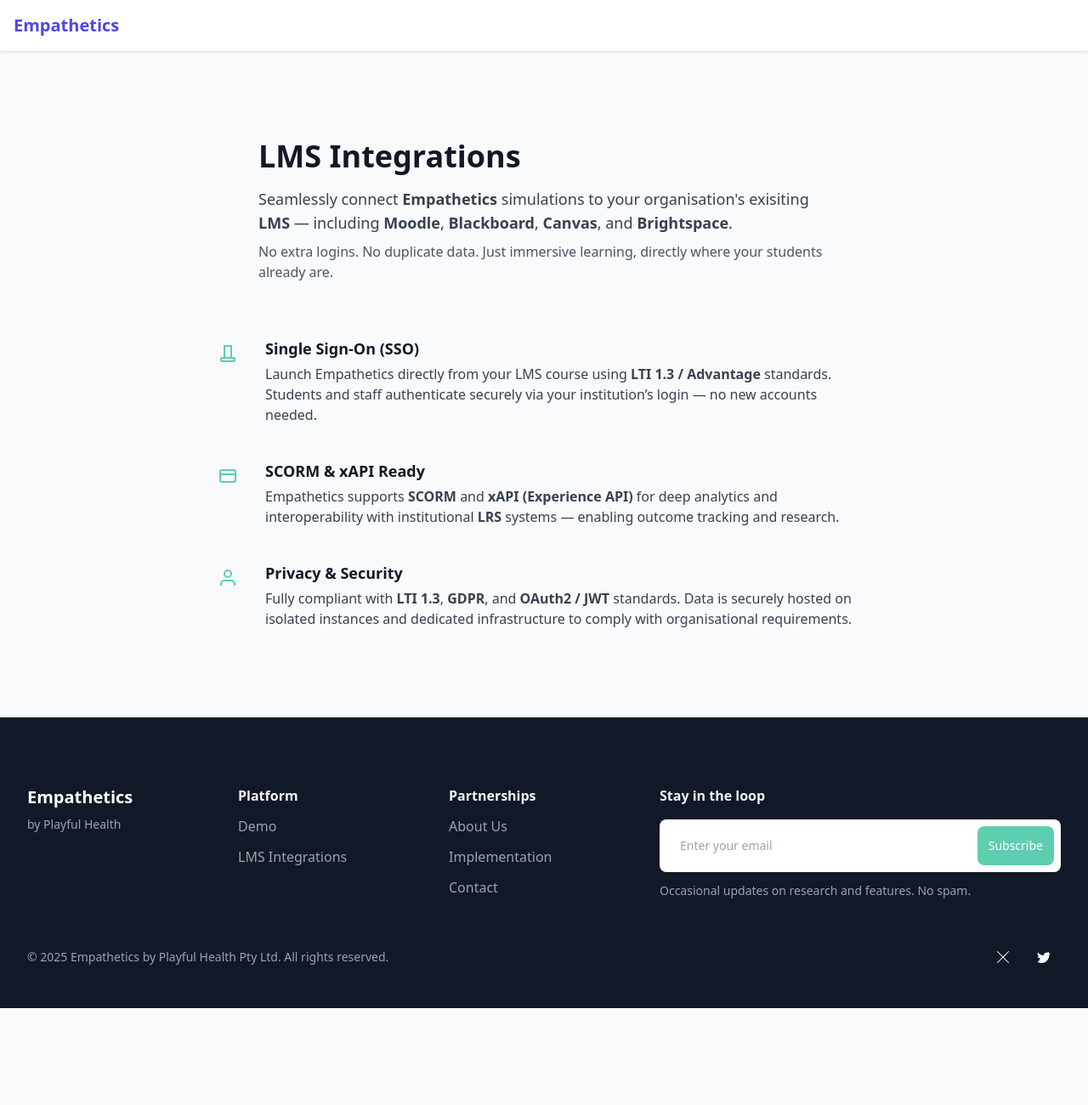
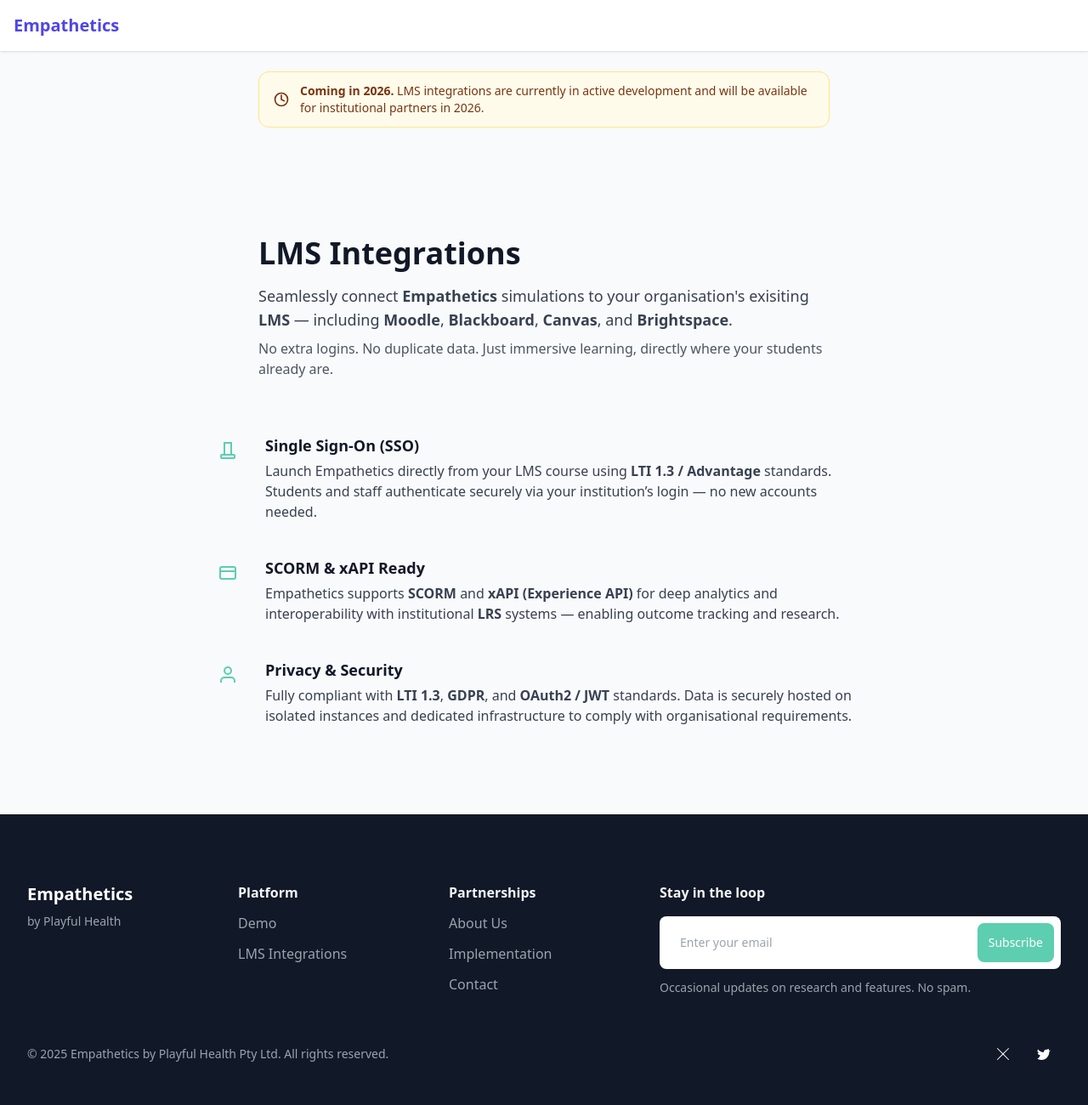
Before and after one commit to VeonnePhox/empathetics-public, a Jekyll site: the page built from pages/lms.html, in a window 1280 px wide. Shown: the whole page at 85% size. Built offline with Jekyll 4.4.1, drawn with Linux system fonts in a browser that asks for light colours; nearby versions of some CDN libraries; before the commit the page ends 1186 px from its top, so only the background shows below that.

Commit message:
20251218

```diff
--- a/pages/lms.html
+++ b/pages/lms.html
@@ -3,6 +3,29 @@
 title: LMS Integration
 permalink: /lms/
 ---
+
+<!-- Coming Soon Banner -->
+<div class="max-w-2xl mx-auto mb-12">
+  <div class="flex items-center gap-3
+              rounded-xl border border-amber-200
+              bg-amber-50 px-4 py-3
+              text-amber-900
+              dark:border-amber-500/30
+              dark:bg-amber-500/10
+              dark:text-amber-200">
+    <svg class="size-5 shrink-0" xmlns="http://www.w3.org/2000/svg" fill="none"
+         viewBox="0 0 24 24" stroke="currentColor" stroke-width="2">
+      <path stroke-linecap="round" stroke-linejoin="round"
+            d="M12 6v6l4 2" />
+      <circle cx="12" cy="12" r="9" />
+    </svg>
+
+    <p class="text-sm">
+      <strong>Coming in 2026.</strong>
+      LMS integrations are currently in active development and will be available for institutional partners in 2026.
+    </p>
+  </div>
+</div>
 
 
 <!-- LMS Integration -->
```
